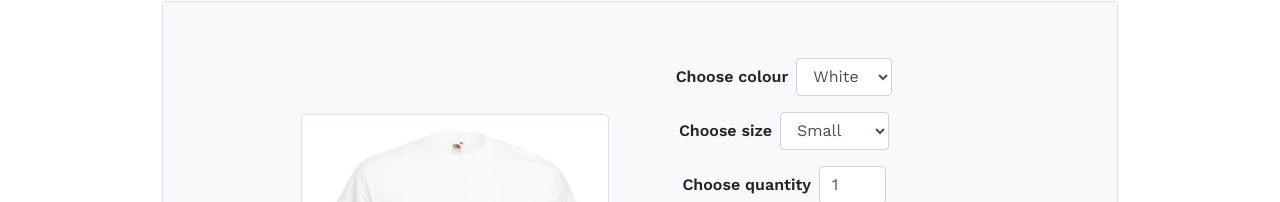
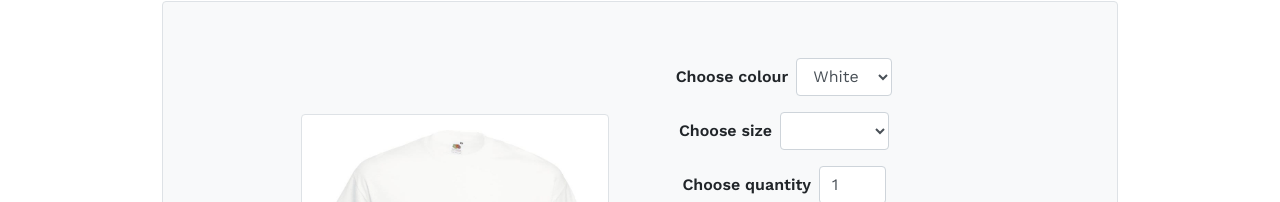
Before and after one commit to Digletto/edaf90-shirt-store, an Angular app in the folder angular-shirt-app/: page /shop in a window 1280 px wide. Shown: the part 555-757 px from the top of the page. Built offline with nearby package versions, Linux system fonts and the light colour scheme.

Commit message:
Fixed shirts always being medium in Shop

```diff
--- a/angular-shirt-app/src/app/Shop/shop.component.ts
+++ b/angular-shirt-app/src/app/Shop/shop.component.ts
@@ -14,7 +14,7 @@ import {Shirt} from '../models/Shirt'
 
     selectedShirt: Shirt;
     selectedShirtColor: string = "white";
-    selectedShirtSize: string = "Small";
+    selectedShirtSize: string = "S";
     selectedShirtQuantity: number = 1;
 
     selectedShirtTerm: string;
@@ -26,7 +26,7 @@ import {Shirt} from '../models/Shirt'
 
 
     constructor(){
-      this.selectedShirt = new Shirt("Medium","white","","","",1);
+      this.selectedShirt = new Shirt("S","white","","","",1);
     }
 
 
@@ -62,7 +62,7 @@ import {Shirt} from '../models/Shirt'
 
     resetForm() {
       this.selectedShirtColor = "white";
-      this.selectedShirtSize = "Small";
+      this.selectedShirtSize = "S";
       this.selectedShirtQuantity = 1;
     }
 
```
